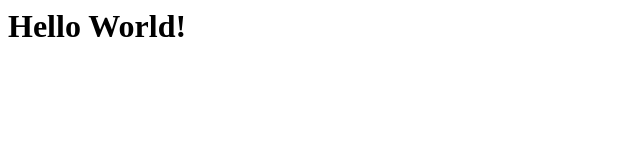
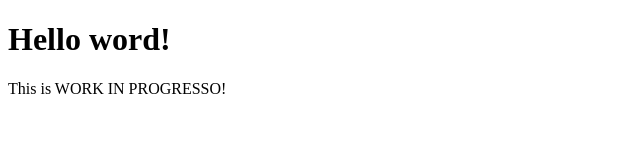
Before and after one commit to cryptonotify/cryptonotify.github.io, a plain HTML site: page index.html in a window 1280 px wide. Shown: the whole page, without its empty margins (0-640 px from the left). Drawn offline with Linux system fonts and the light colour scheme.

Commit message:
Adds a work in progress paragraph

```diff
--- a/index.html
+++ b/index.html
@@ -1,8 +1,11 @@
+<!DOCTYPE html>
 <html>
-
-<title>CryptoNotify - WIP </title>
-
-<h1>Hello World!</h1>
-
-
+<head>
+	<meta charset="utf-8">
+	<title>Criptonotify - WIP!</title>
+</head>
+<body>
+	<h1>Hello word!</h1>
+	<p>This is WORK IN PROGRESSO!</p>
+</body>
 </html>
```
